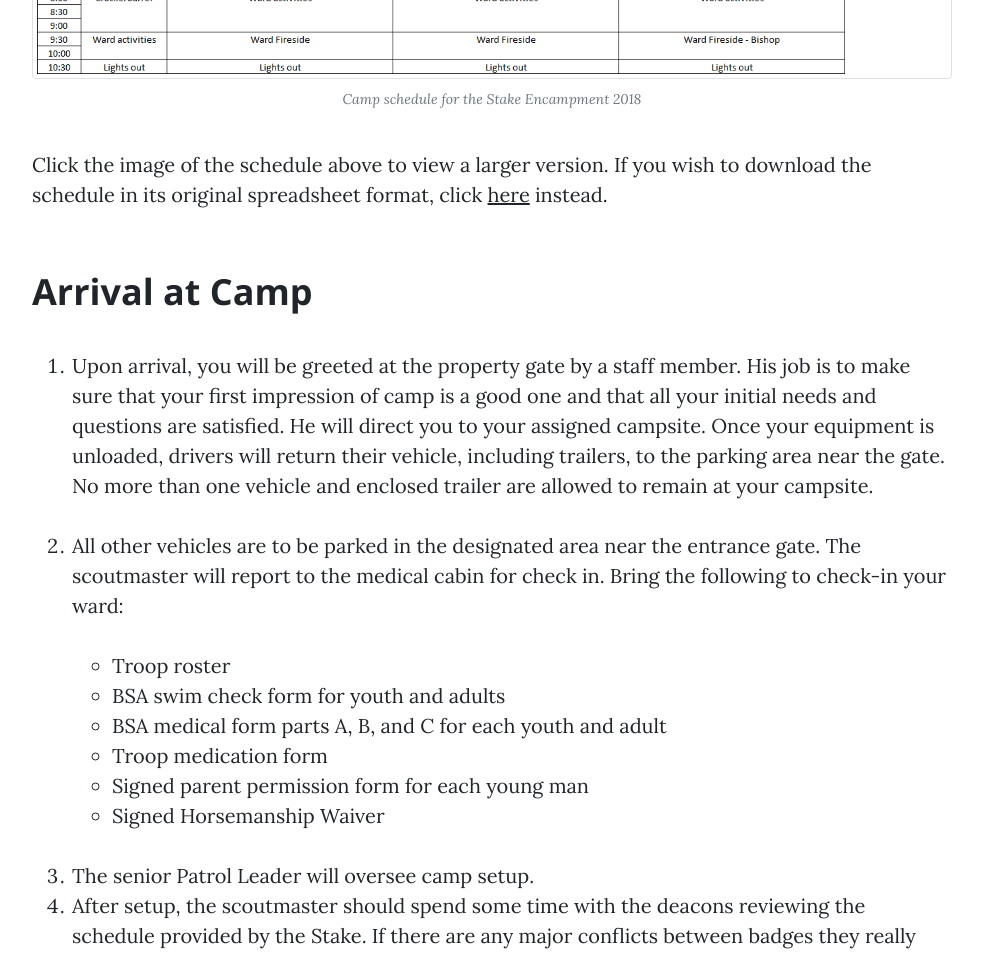
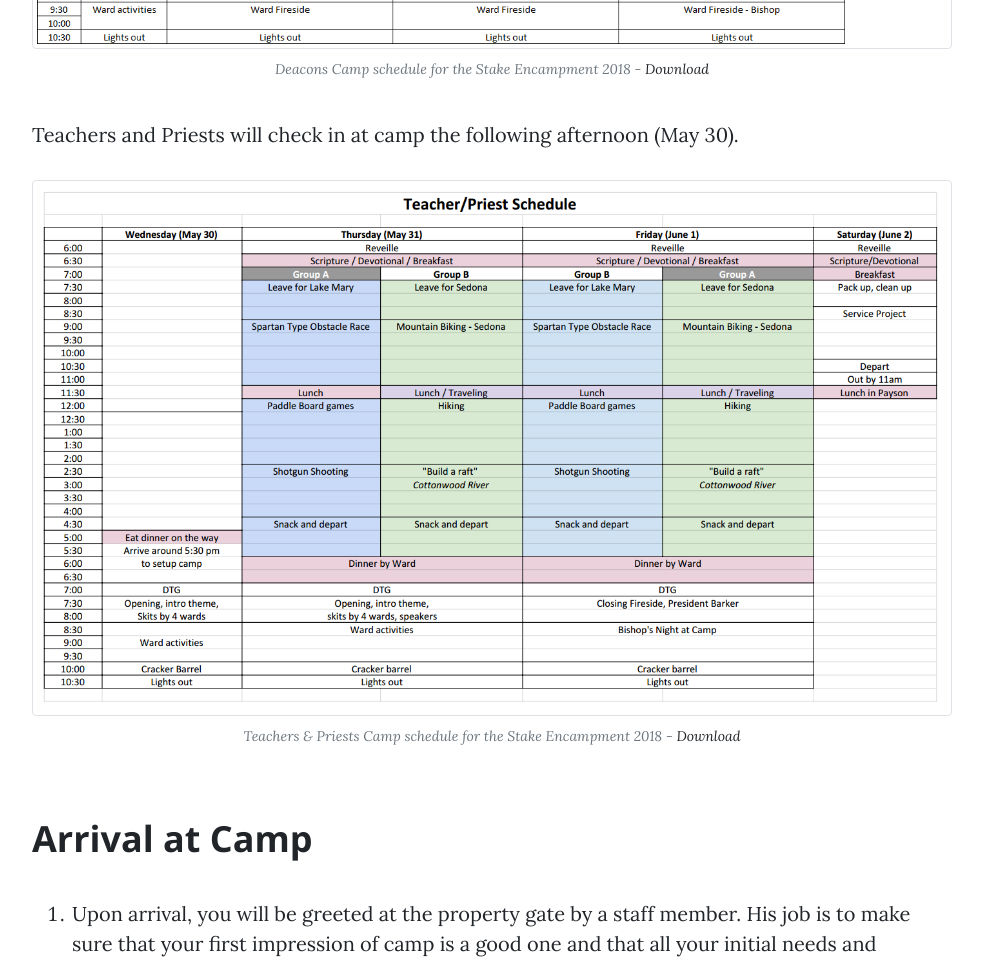
Before and after one commit to Encampment-2018/encampment-2018.github.io, a website: page leaders.html in a window 1280 px wide. Shown: the part 1440-2397 px from the top of the page, without its empty margins (148-1131 px from the left). Drawn offline with nearby package versions, Linux system fonts and the light colour scheme.

Commit message:
Added Varsity Schedule to Leaders Page

```diff
--- a/leaders.html
+++ b/leaders.html
@@ -148,16 +148,21 @@
               <h2 class="section-heading">Schedule</h2>
               <p>For Deacons, camp runs May 29 through June 2.
                  Deacons should arrive at camp on Tuesday, May 29, between 5 PM and 7 PM.
-                 Teachers and Priests will check in at camp the following afternoon (May 30). Wards must clear campsites no later than noon on Saturday.
               </p>
 
-                </p>
                 <a href="img/camp-schedule.png"><img src="img/camp-schedule.png" class="img-fluid img-thumbnail" alt="Camp Schedule"></a>
                 <span class="caption text-muted"> <!-- Caption -->
-                  Camp schedule for the Stake Encampment 2018
+                  Deacons Camp schedule for the Stake Encampment 2018 - <a href="forms/Camp Schedule.xls">Download</a>
                 </span>
 
-              <p>Click the image of the schedule above to view a larger version. If you wish to download the schedule in its original spreadsheet format, click <a href="forms/Camp Schedule.xls">here</a> instead.</p>
+                <p>Teachers and Priests will check in at camp the following afternoon (May 30).</p>
+
+            <a href="img/camp-schedule-varsity.png"><img src="img/camp-schedule-varsity.png" class="img-fluid img-thumbnail" alt="Camp Schedule Varsity"></a>
+            <span class="caption text-muted"> <!-- Caption -->
+              Teachers & Priests Camp schedule for the Stake Encampment 2018 - <a href="forms/Camp Schedule Varsity.pdf">Download</a>
+            </span>
+
+
 
 <!-- ARRIVAL AT CAMP -->
               <h2 class="section-heading">Arrival at Camp</h2>
```
